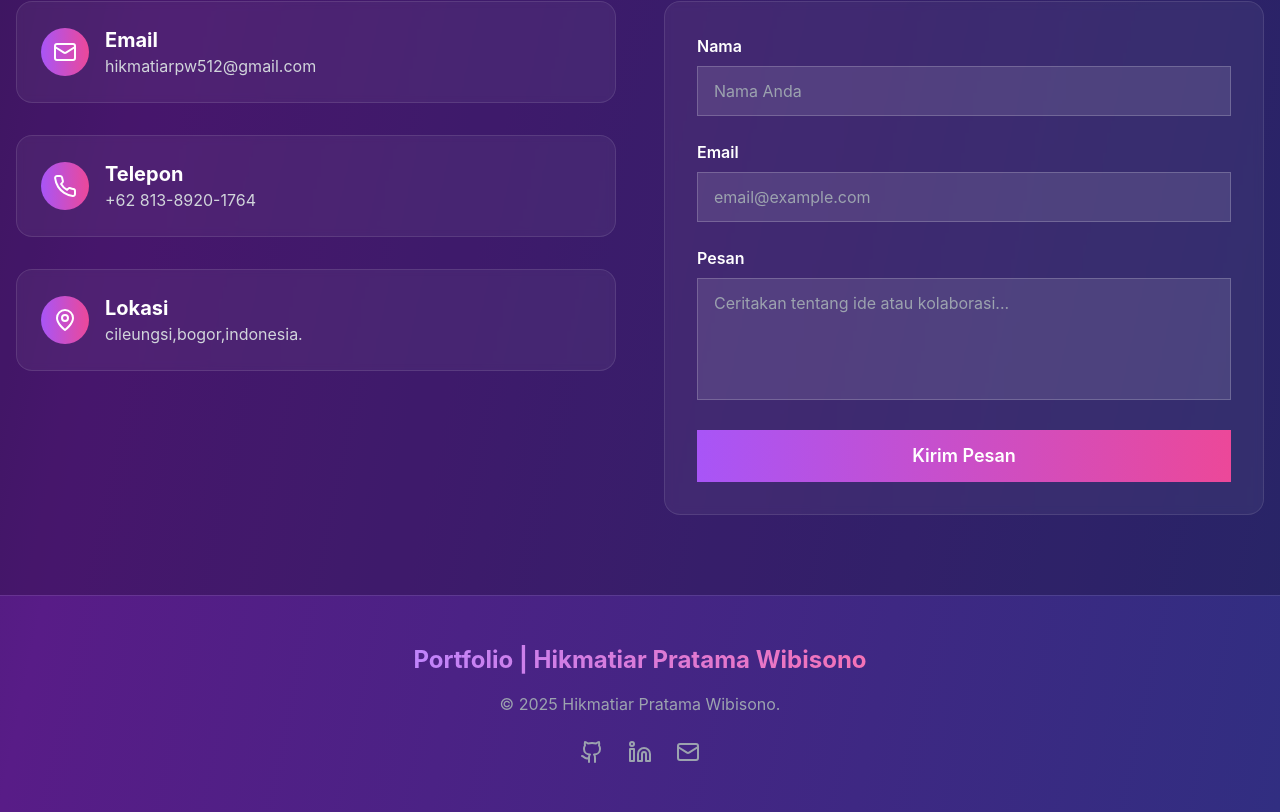
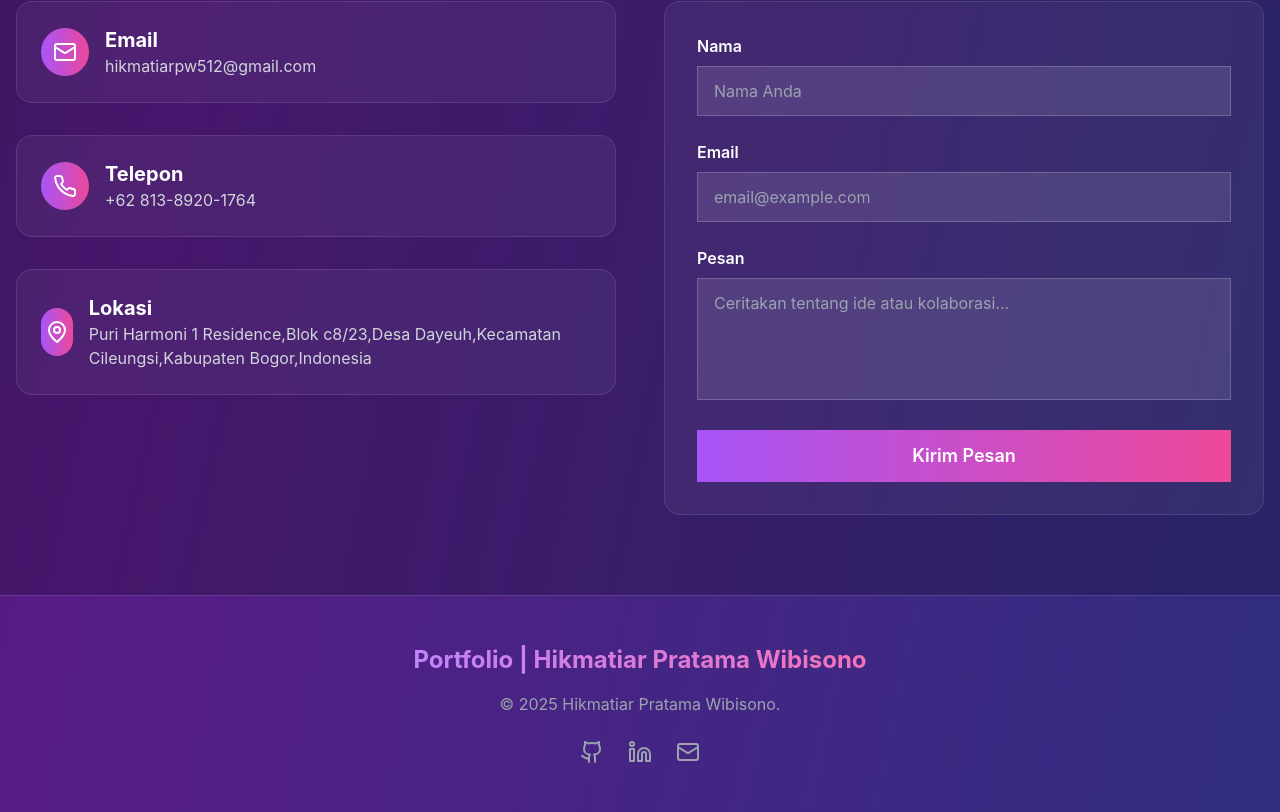
Before and after one commit to hikmatiarpw512/portofolio-hikmatiar-pratama-wibisono, a React (Vite) app: page / in a window 1280 px wide. Shown: the part 5326-6138 px from the top of the page. Built offline with nearby package versions, Linux system fonts and the light colour scheme.

Commit message:
perbaikan yang contact

```diff
--- a/src/components/sections/Contact.jsx
+++ b/src/components/sections/Contact.jsx
@@ -78,7 +78,7 @@ const Contact = () => {
   const contactDetails = [
     { icon: Mail, title: 'Email', value: 'hikmatiarpw512@gmail.com' },
     { icon: Phone, title: 'Telepon', value: '+62 813-8920-1764' },
-    { icon: MapPin, title: 'Lokasi', value: 'cileungsi,bogor,indonesia.' },
+    { icon: MapPin, title: 'Lokasi', value: 'Puri Harmoni 1 Residence,Blok c8/23,Desa Dayeuh,Kecamatan Cileungsi,Kabupaten Bogor,Indonesia' },
   ];
 
   return (
```
